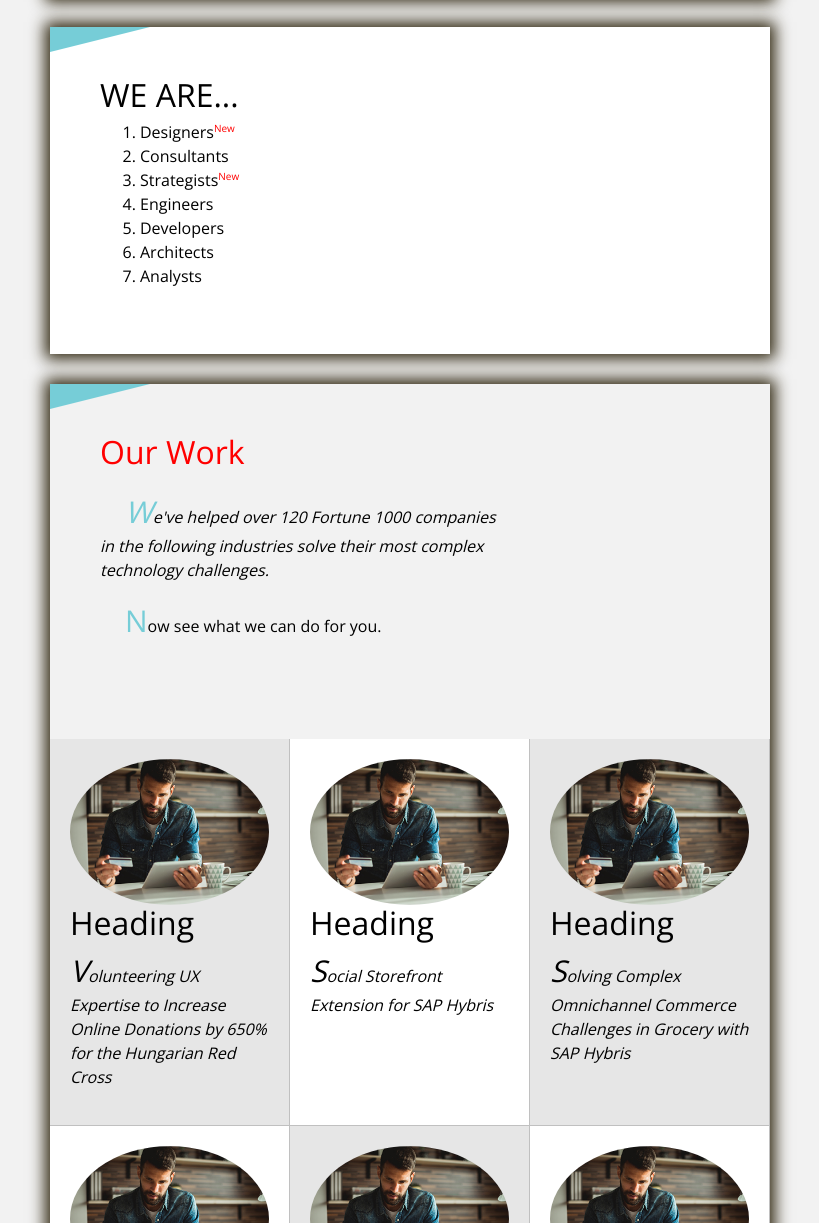
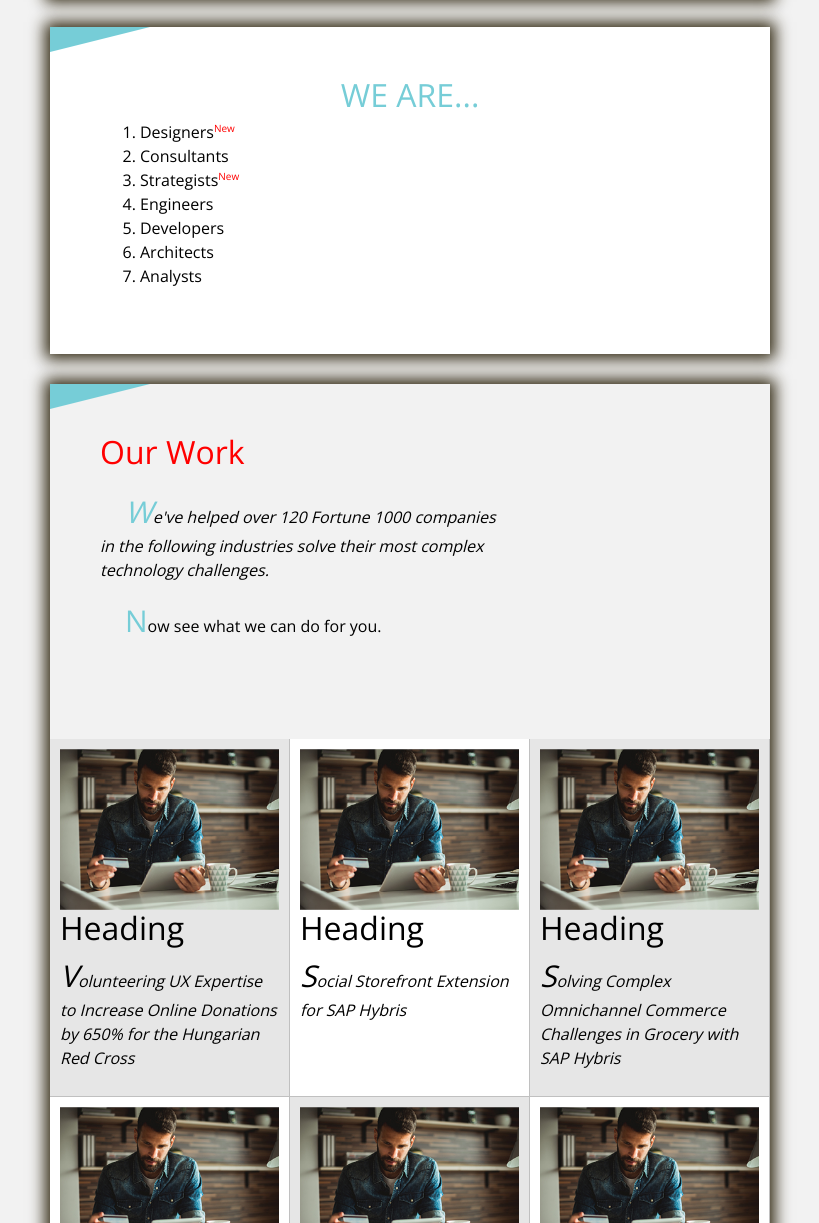
Before and after one commit to HuberBuber/fl-9, a plain HTML site: page FE_9_2_homework_css-basics/homework/index.html in a window 1280 px wide. Shown: the part 1577-2800 px from the top of the page, without its empty margins (425-1244 px from the left). Drawn offline with nearby package versions, Linux system fonts and the light colour scheme.

Commit message:
fixing miistakes

```diff
--- a/FE_9_2_homework_css-basics/homework/css/style.css
+++ b/FE_9_2_homework_css-basics/homework/css/style.css
@@ -4,20 +4,16 @@
 	.tm-sidebar, #about, section:nth-child(n+3) {
 		display: none;
 	}
-
 	.tm-main-content {
 		margin-left: 0;
 	}
-
 	.tm-banner {
 		height: 250px;
 		margin-bottom: 0;
 	}
-
 	.flex-2-col {
 		display: block;
 	}
-
 	.tm-team-description-container {
 		max-width: 100%;
 		padding: 0 30px 0 50px;
@@ -25,20 +21,15 @@
 	.pad + .flex-item {
 		text-align: center;
 	}
-
 	.tm-section-title {
 		color: blue!important;
 	}
 }
 
-
 @media screen {
 
 /*  --- Task 2 ---  */
-	.box {
-		padding: 20px;
-	}
-	.box img {
+	.box img.thumbnail {
 		border-radius: 50%;
 	}
 	.box-bg:hover{
@@ -54,22 +45,20 @@
 		color: #76cdd7;
 		font-size: 30px;
 	}
+
 /*  --- Task 4 ---  */
-.tm-sidebar, #about, section:nth-child(n+3), #home, .tm-main-content section:nth-child(2) .flex-2-col {
+	.tm-sidebar, #about, section:nth-child(n+3), #home, section:nth-child(2) .flex-2-col {
 		-webkit-box-shadow: 0px 0px 15px 5px rgba(46,37,14,1);
 		-moz-box-shadow: 0px 0px 15px 5px rgba(46,37,14,1);
 		box-shadow: 0px 0px 15px 5px rgba(46,37,14,1);
 	}
 
 /*  --- Task 5 ---  */
-
-	#home, section:nth-child(n+3),
-	.tm-main-content section:nth-child(2) .flex-2-col  {
+	#home, section:nth-child(-n+5),
+	section:nth-child(2) .flex-2-col  {
 		position: relative;
 	}
-
-	#home::after, section:nth-child(n+3)::after,
-	.tm-main-content section:nth-child(2) .flex-2-col::after {
+	#home::after, section:nth-child(-n+5)::after, section:nth-child(2) .flex-2-col::after {
 		content: '';
 		position: absolute;
     	border-top: 25px solid #76cdd7;
@@ -77,7 +66,6 @@
     	top: 0px;
     	left: 0px;
 	}
-
 
 /*  --- Task 6 ---  */
 	.carousel-content h2 {
@@ -96,6 +84,10 @@
 	}
 
 /*  --- Task 9 ---  */
+	.heading h2 {
+		text-align: center;
+		color: #76cdd7;
+	}
 	.tm-content-box ol li a {
 		text-decoration: none;
 		color: black;
@@ -107,7 +99,7 @@
 	.tm-content-box ol li a:visited {
 		color: silver;
 	}
-	.tm-content-box ol li .text:after {
+	.tm-content-box ol li .text::after {
 		content: "New";
 		color: red;
 		vertical-align: text-top;
@@ -136,7 +128,9 @@
 		color: #fff;
 		border-color: #76cdd7;
 	}
-
-
-
+	.mandatory-field::after {
+		content: "*";
+		color: red;
+		font-weight: bold;
 	}
+}
```
Lines whose indentation alone changed are shown as unchanged.
